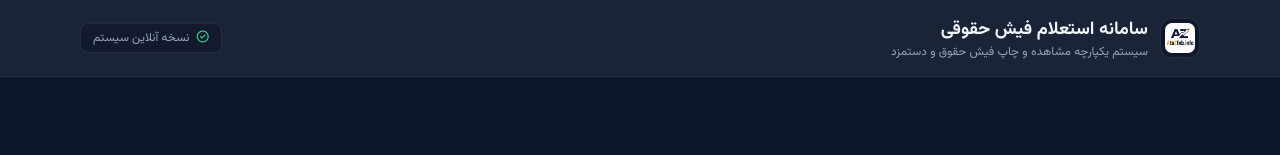
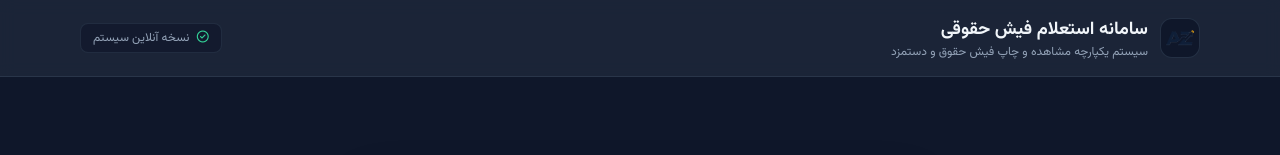
Before and after one commit to amirbex/payslip, a plain HTML site: page index.html in a window 1280 px wide. Shown: the top 155 px of the page. Drawn offline with nearby package versions, Linux system fonts and the light colour scheme.

Commit message:
Update favicon and logo references in index.html

```diff
--- a/index.html
+++ b/index.html
@@ -4,6 +4,10 @@
     <meta charset="UTF-8">
     <meta name="viewport" content="width=device-width, initial-scale=1.0">
     <title>سامانه استعلام فیش حقوقی</title>
+
+    <!-- Favicon -->
+    <link rel="icon" type="image/png" href="favicon.png">
+
     <!-- Tailwind CSS -->
     <script src="https://cdn.tailwindcss.com"></script>
     <!-- Vazirmatn Font -->
@@ -44,8 +48,8 @@
         <div class="max-w-6xl mx-auto px-4 py-4 flex items-center justify-between">
             <div class="flex items-center space-x-3 space-x-reverse">
                 <img
-                    src="logo.png"
-                    alt="Logo"
+                    src="favicon.png"
+                    alt="Favicon"
                     class="w-10 h-10 rounded-xl object-contain bg-slate-900 p-1 border border-slate-700/60"
                     onerror="this.outerHTML='<div class=\'w-10 h-10 rounded-xl bg-amber-500/20 text-amber-500 flex items-center justify-center font-bold text-xl border border-amber-500/30\'><i class=\'fa-solid fa-file-invoice-dollar\'></i></div>'"
                 >
```
